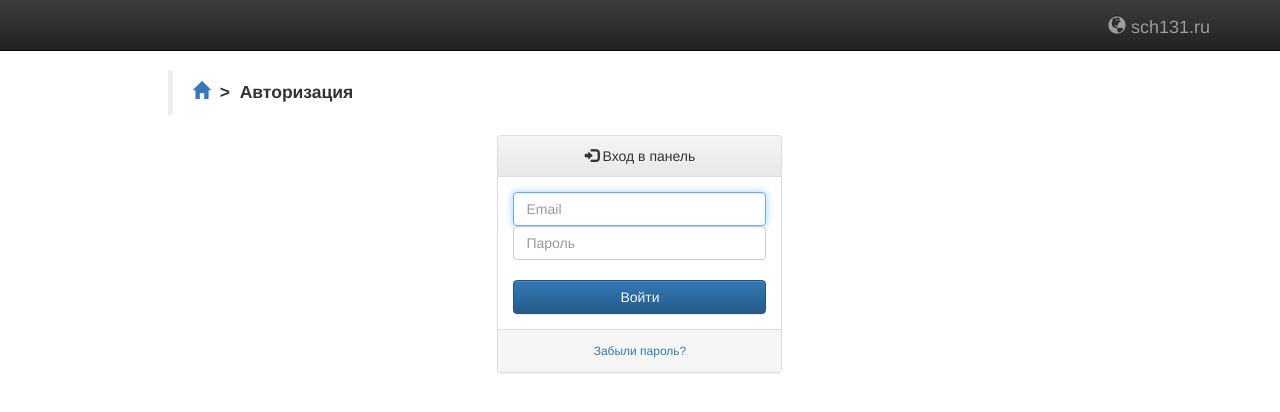
After one commit to mccrush/admin, a PHP site: page /auth.php in a window 1280 px wide. The commit adds this page. Shown: the top 412 px of the page. Run offline with PHP 8.4, Linux system fonts and the light colour scheme; some libraries are stand-ins or nearby versions.

Commit message:
Создает страницу авторизации. Шаблон

```diff
--- /dev/null
+++ b/kto/auth.php
@@ -0,0 +1,40 @@
+<?php session_start();
+$_SESSION['auth'] = 0;
+if ($_SESSION['auth'] == 1) {
+	header("Location: ./index.php");
+}
+$title = 'Авторизация';
+//$_SESSION['auth'] = 1;
+?>
+<? // Подключаем Хедер
+require_once 'blocks/header.php'; ?>
+
+ <div class="col-xs-4">
+ </div>
+ <div class="col-xs-4">
+  <div class="panel panel-default">
+  	<div class="panel-heading text-center"><span class="glyphicon glyphicon-log-in" aria-hidden="true"></span> Вход в панель</div>
+  	<div class="panel-body">
+
+			<form class="form-signin">
+
+        <!-- <h4 class="form-signin-heading text-center"><span class="glyphicon glyphicon-log-in" aria-hidden="true"></span> Вход в панель</h4> -->
+        <label for="inputEmail" class="sr-only">Email</label>
+        <input type="email" id="inputEmail" class="form-control" placeholder="Email" required autofocus>
+        <label for="inputPassword" class="sr-only">Пароль</label>
+        <input type="password" id="inputPassword" class="form-control" placeholder="Пароль" required>
+        <br>
+        <button class="btn btn-md btn-primary btn-block" type="submit">Войти</button>
+      </form>
+		</div>
+		<div class="panel-footer text-center">
+			<button type="button" class="btn btn-link btn-xs" data-container="body" data-toggle="popover" data-placement="bottom" data-content="Напишите на почту администратору mccrush@mail.ru">Забыли пароль?</button>
+		</div>
+	</div>
+</div>
+
+<div class="col-xs-4">
+</div>
+
+<? // Подключаем Футер
+require_once 'blocks/footer.php'; ?>
--- a/kto/blocks/header.php
+++ b/kto/blocks/header.php
@@ -22,6 +22,9 @@
         <script src="//cloud.tinymce.com/stable/tinymce.min.js?apiKey=hanxollva4phpflvvnv1lje4y82fvprrkqrmpqeclw066js2"></script>
         <!--<script type="text/javascript" src="../tinymce/tinymce.min.js"></script>-->
         <script type="text/javascript">
+        $(function () {
+          $('[data-toggle="popover"]').popover()
+        });
         tinymce.init({
             selector: "textarea.editme",
              menubar : true,
--- a/kto/index.php
+++ b/kto/index.php
@@ -1,4 +1,6 @@
-<? include 'zamok.php';
+<? session_start();
+unset($_SESSION['auth']);
+include 'zamok.php';
 $title = 'Панель администратора';
 ?>
 
--- a/kto/js/main.js
+++ b/kto/js/main.js
@@ -1 +1 @@
-// Так, для крастоты
+// Так, для красоты
```
